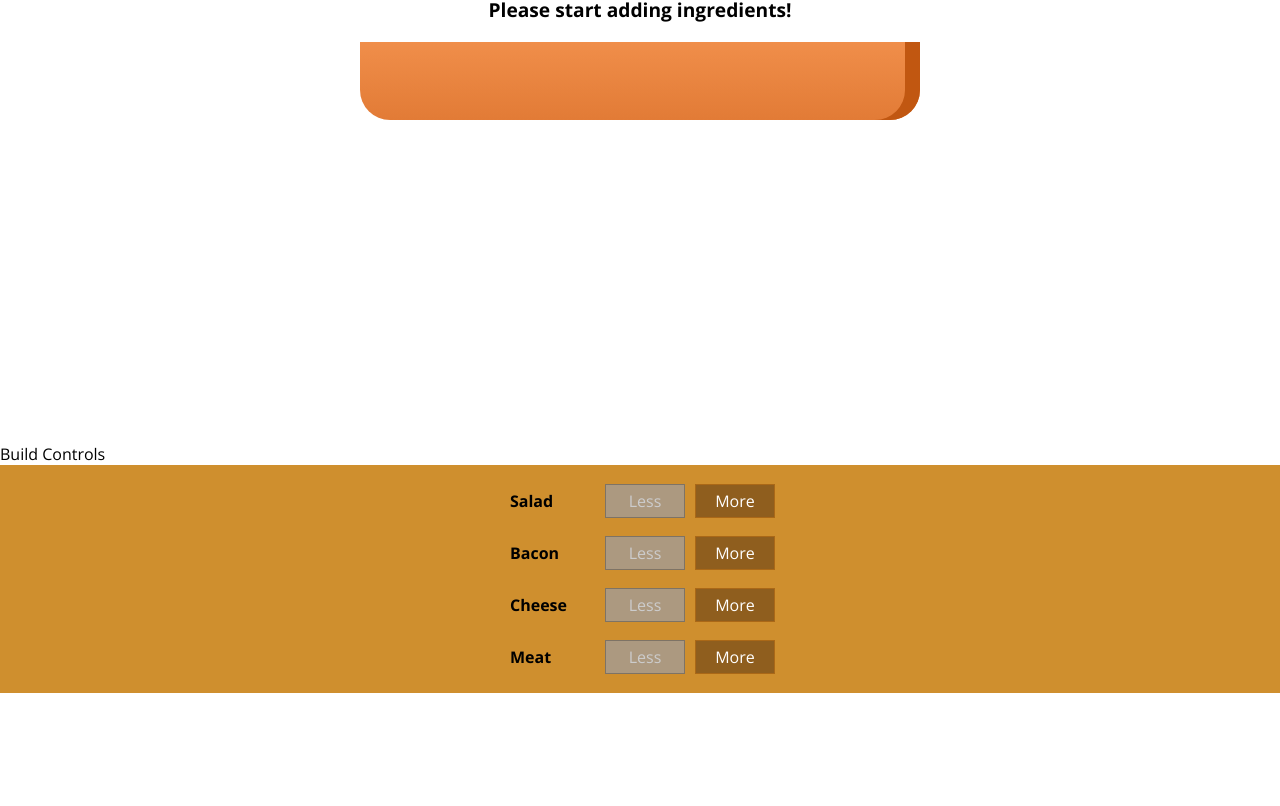
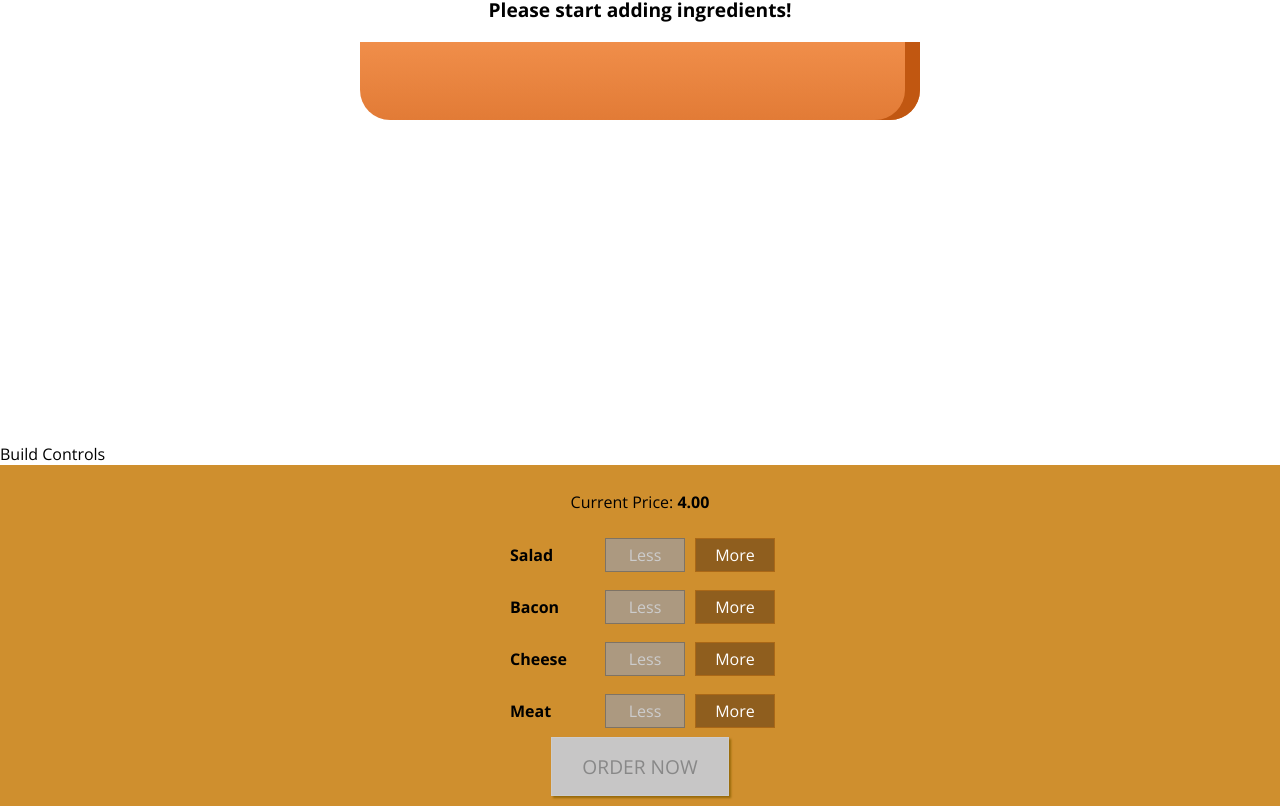
Before and after one commit to obfusticatedcode/react-burger-builder, a React app: page / in a window 1280 px wide. Shown: the part 195-1001 px from the top of the page. Before the commit the page ends 888 px from the top, so only its background shows below. Built offline with nearby package versions, Linux system fonts and the light colour scheme.

Commit message:
adding an order button

```diff
--- a/src/components/Burger/BuildControls/BuildControls.css
+++ b/src/components/Burger/BuildControls/BuildControls.css
@@ -8,3 +8,44 @@
   margin: auto;
   padding: 10px 0;
 }
+
+.OrderButton {
+    background-color: #DAD735;
+    outline: none;
+    cursor: pointer;
+    border: 1px solid #966909;
+    color: #966909;
+    font-family: inherit;
+    font-size: 1.2em;
+    padding: 15px 30px;
+    box-shadow: 2px 2px 2px #966909;
+}
+
+.OrderButton:hover, .OrderButton:active {
+    background-color: #A0DB41;
+    border: 1px solid #966909;
+    color: #966909;
+}
+
+.OrderButton:disabled {
+    background-color: #C7C6C6;
+    cursor: not-allowed;
+    border: 1px solid #ccc;
+    color: #888888;
+}
+
+.OrderButton:not(:disabled) {
+    animation: enable 0.3s linear;
+}
+
+@keyframes enable {
+    0% {
+        transform: scale(1);
+    }
+    60% {
+        transform: scale(1.1);
+    }
+    100% {
+        transform: scale(1);
+    }
+}
--- a/src/components/Burger/BuildControls/BuildControls.js
+++ b/src/components/Burger/BuildControls/BuildControls.js
@@ -12,6 +12,7 @@
 
 const buildControls = (props) => (
   <div className={classes.BuildControls}>
+    <p>Current Price: <strong>{props.price.toFixed(2)}</strong></p>
     {controls.map(ctrl => (
       <BuildControl
         key={ctrl.label}
@@ -20,6 +21,9 @@
         removed={() => props.ingredientRemoved(ctrl.type)}
         disabled={props.disabled[ctrl.type]}/>
     ))}
+    <button
+      className={classes.OrderButton}
+      disabled={!props.purchasable}>ORDER NOW</button>
   </div>
 );
 
--- a/src/containers/BurgerBuilder/BurgerBuilder.js
+++ b/src/containers/BurgerBuilder/BurgerBuilder.js
@@ -24,7 +24,20 @@
       cheese: 0,
       meat: 0
     },
-    totalPrice: 4
+    totalPrice: 4,
+    purchasable: false
+  }
+
+  updatePurchaseState (ingredients) {
+    const sum = Object.keys(ingredients)
+      .map(igKey => {
+        return ingredients[igKey];
+      })
+      .reduce((sum, el) => {
+        return sum + el;
+      }, 0);
+
+    this.setState({purchasable: sum > 0});
   }
 
   addIngredientHandler = (type) => {
@@ -38,6 +51,7 @@
     const oldPrice = this.state.totalPrice;
     const newPrice = oldPrice + priceAddition;
     this.setState({totalPrice: newPrice, ingredients: updatedIngredients});
+    this.updatePurchaseState(updatedIngredients);
   }
 
   removeIngredientHandler = (type) => {
@@ -54,6 +68,7 @@
     const oldPrice = this.state.totalPrice;
     const newPrice = oldPrice - priceAddition;
     this.setState({totalPrice: newPrice, ingredients: updatedIngredients});
+    this.updatePurchaseState(updatedIngredients);
   }
 
   render () {
@@ -72,7 +87,9 @@
         <BuildControls
           ingredientAdded={this.addIngredientHandler}
           ingredientRemoved={this.removeIngredientHandler}
-          disabled={disabledInfo}/>
+          disabled={disabledInfo}
+          purchasable={this.state.purchasable}
+          price={this.state.totalPrice}/>
       </Aux>
     );
   }
```
